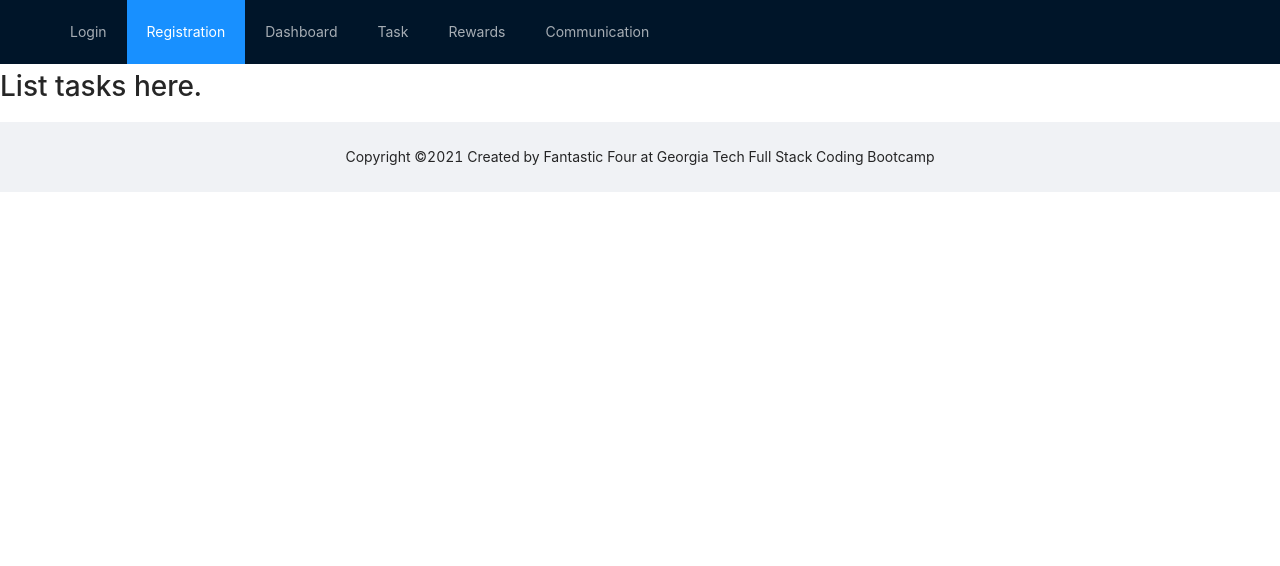
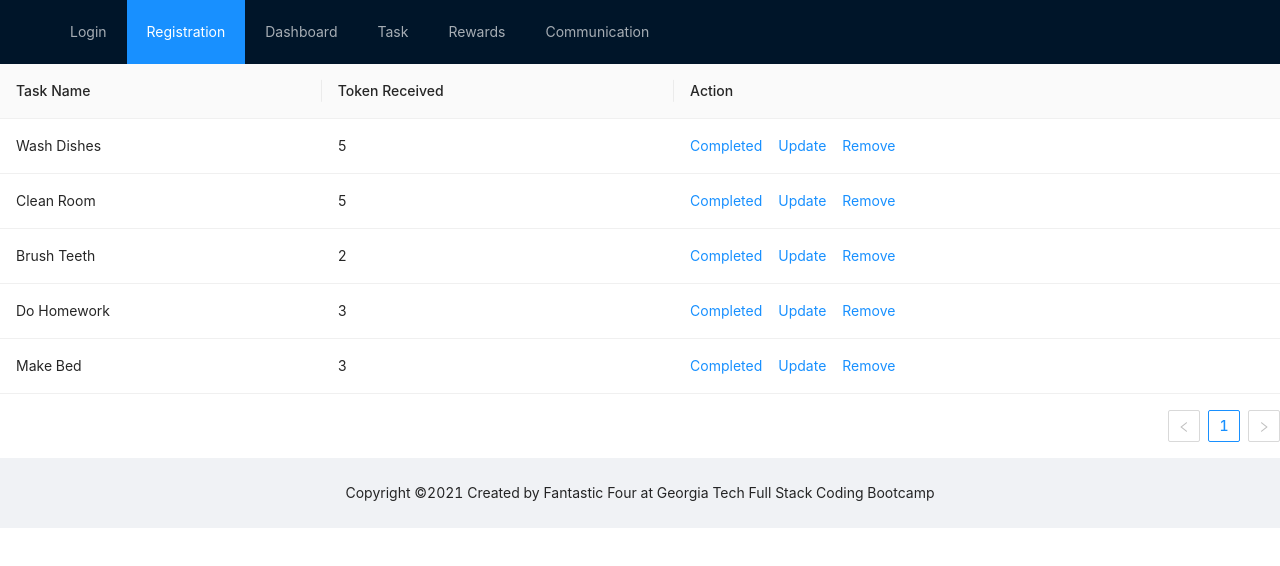
Before and after one commit to diegocortes4/Token-e-Economy, a React (Create React App) app in the folder client/: page /task in a window 1280 px wide. Shown: the top 566 px of the page. Built offline with nearby package versions, Linux system fonts and the light colour scheme.

Commit message:
added a task table

```diff
--- a/client/src/containers/Communication/Communication.jsx
+++ b/client/src/containers/Communication/Communication.jsx
@@ -1,4 +1,5 @@
 import React from "react";
+// import "./style";
 import { Form, Input, Button } from "antd";
 
 const layout = {
--- a/client/src/containers/Task/Task.jsx
+++ b/client/src/containers/Task/Task.jsx
@@ -1,9 +1,59 @@
 import React from "react";
+
+import { Table, Space } from "antd";
+
+const { Column } = Table;
+
+const data = [
+  {
+    key: "1",
+    taskName: "Wash Dishes",
+    tokenReceived: "5",
+  },
+  {
+    key: "2",
+    taskName: "Clean Room",
+    tokenReceived: "5",
+  },
+  {
+    key: "3",
+    taskName: "Brush Teeth",
+    tokenReceived: "2",
+  },
+  {
+    key: "4",
+    taskName: "Do Homework",
+    tokenReceived: "3",
+  },
+  {
+    key: "5",
+    taskName: "Make Bed",
+    tokenReceived: "3",
+  },
+];
 
 const Task = () => {
   return (
     <>
-      <h1>List tasks here.</h1>
+      <Table dataSource={data}>
+        <Column title="Task Name" dataIndex="taskName" key="taskName" />
+        <Column
+          title="Token Received"
+          dataIndex="tokenReceived"
+          key="tokenReceived"
+        />
+        <Column
+          title="Action"
+          key="action"
+          render={(text, record) => (
+            <Space size="middle">
+              <a>Completed</a>
+              <a>Update</a>
+              <a>Remove</a>
+            </Space>
+          )}
+        />
+      </Table>
     </>
   );
 };
```
